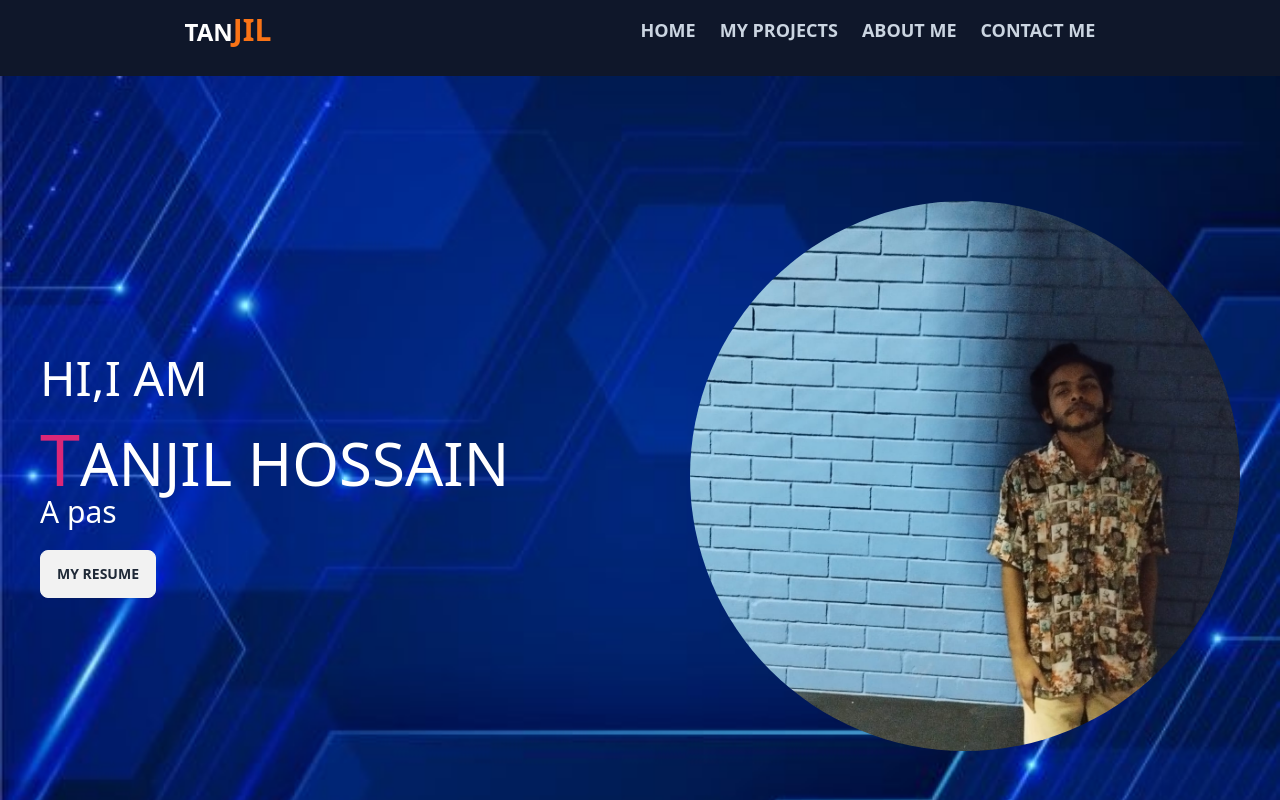
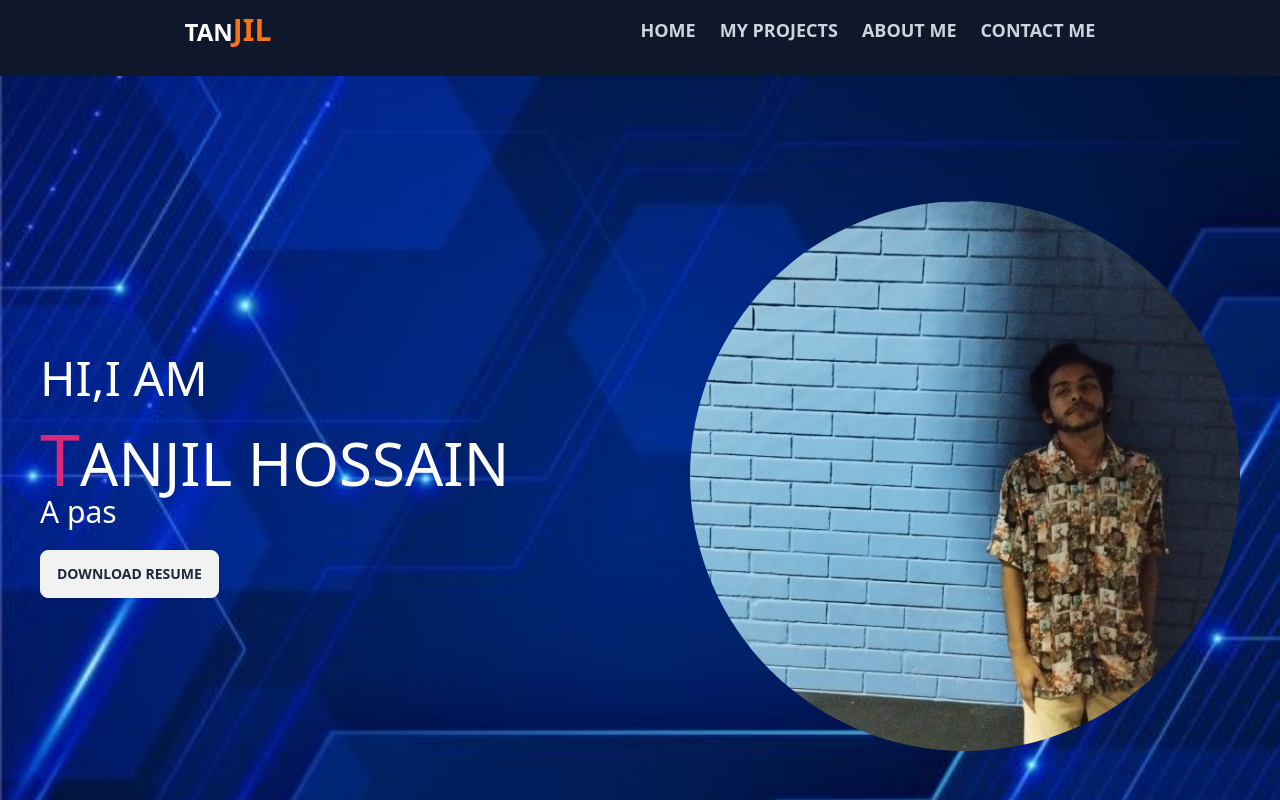
Before and after one commit to tanjil46/my-portfolio-2, a React (Vite) app: page / in a window 1280 px wide. Shown: the top 800 px of the page. Built offline with nearby package versions, Linux system fonts and the light colour scheme.

Commit message:
my projects

```diff
--- a/src/components/Banner.jsx
+++ b/src/components/Banner.jsx
@@ -12,7 +12,6 @@ const Banner = () => {
         backgroundImage:`url(${backImage})`,
 
     }
-
 
 
 
@@ -42,8 +41,10 @@ const Banner = () => {
 
        />
           <div className="">
-          <a href='/public/my resume 2.pdf' download='resume download'
-             className='btn '>MY RESUME</a>
+
+
+           <a href='/public/my resume 2.pdf' download='resume download'
+             className='btn '>DOWNLOAD RESUME</a>
           </div>
 
 
```
